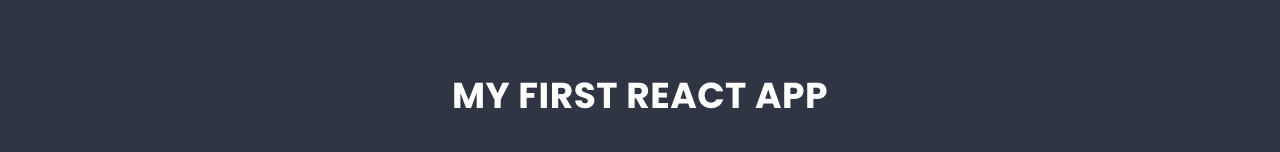
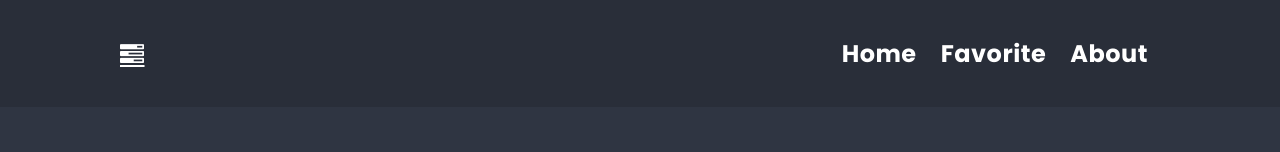
Before and after one commit to MG557/project-mgreact, a React (Create React App) app: page / in a window 1280 px wide. Shown: the top 152 px of the page. Built offline with nearby package versions, Linux system fonts and the light colour scheme.

Commit message:
React Ruter 18.1 - Add NavBar

```diff
--- a/package.json
+++ b/package.json
@@ -10,6 +10,7 @@
     "react": "^18.2.0",
     "react-dom": "^18.2.0",
     "react-redux": "7.2.5",
+    "react-router-dom": "6.0.1",
     "react-scripts": "5.0.1",
     "redux": "4.2.0",
     "redux-devtools-extension": "2.13.9",
--- a/src/App.js
+++ b/src/App.js
@@ -2,14 +2,18 @@ import Hero from './components/Hero/Hero';
 import SearchForm from './components/SearchForm/SearchForm';
 import List from './components/List/List';
 import Container from './components/Container/Container';
+import NavBar from './components/NavBar/NavBar';
 
 const App = () => {
   return (
-    <Container>
-      <Hero />
-      <SearchForm />
-      <List />
-    </Container>
+    <main>
+      <NavBar />
+      <Container>
+        <Hero />
+        <SearchForm />
+        <List />
+      </Container>
+    </main>
   );
 };
 
--- /dev/null
+++ b/src/components/NavBar/NavBar.js
@@ -0,0 +1,19 @@
+import styles from './NavBar.module.scss';
+
+
+
+const NavBar = () => {
+    return (
+        <nav className={styles.nav}>
+            <div className={styles.icon}>
+                <a href='/' className='fa fa-tasks'> </a>
+                <ul className={styles.links}>
+                    <li><a href='/'>Home</a></li>
+                    <li><a href='/favorite'>Favorite</a></li>
+                    <li><a href='/about'>About</a></li>
+                </ul>
+            </div>
+        </nav>
+    )
+}
+export default NavBar
--- /dev/null
+++ b/src/components/NavBar/NavBar.module.scss
@@ -0,0 +1,62 @@
+@import '../../styles/settings.scss';
+
+/*
+.nav {
+    padding: $base-size * 2;
+    //padding-right: $base-size * 8;
+    flex-direction: row;
+    display: flex;
+    justify-content: space-between;
+    background-color: darken($color-dark, 3%);
+    };
+
+
+
+.icon {
+
+    a {
+        color: $color-light;
+        font-size: $base-size *2;
+        margin-left: $base-size *2;
+    }
+}
+
+.links {
+    a {
+        padding-left: $base-size * 2;
+        text-decoration: none;
+        color: $color-light;
+    }
+}*/
+.nav {
+    background-color: darken($color-dark, 3%);
+}
+.icon {
+    font-size: $base-size * 2;
+    //padding-left: $base-size * 10;
+    //padding-right: $base-size * 10;
+    display: flex;
+    justify-content: space-between;
+
+    align-items: center;
+    font-weight: bold;
+    margin: 0 ($base-size * 10);
+    a {
+        color: $color-light;
+    }
+}
+
+
+.links {
+
+    list-style-type: none;
+    display: inline-flex;
+    //color: $color-light;
+    li {
+        padding: $base-size;
+        a {
+            color: $color-light;
+            text-decoration: none;
+        }
+    }
+}
```
Also changed, not shown: 1 other file (tests, documents, lock files or other folders).
